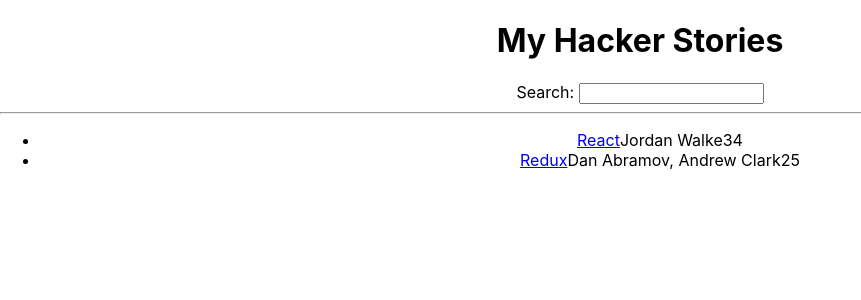
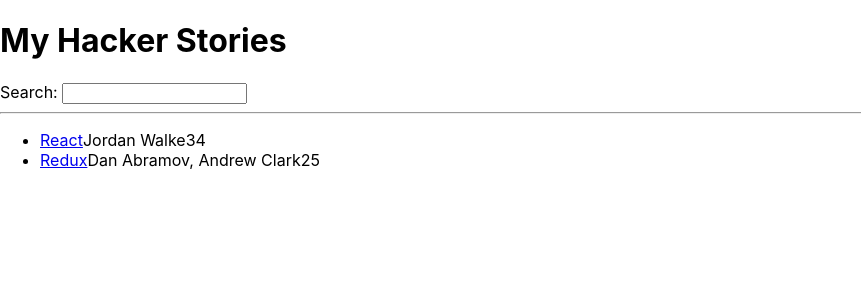
Before and after one commit to bmcalkins/hacker-stories, a React (Create React App) app: page / in a window 1280 px wide. Shown: the top 300 px of the page, without its empty margins (0-861 px from the left). Built offline with nearby package versions, Linux system fonts and the light colour scheme.

Commit message:
Update App.js

```diff
--- a/src/App.js
+++ b/src/App.js
@@ -1,42 +1,46 @@
+import * as React from 'react';
 
-import './App.css';
-
-const list = [
+const App = () => {
+  const stories = [
     {
       title: 'React',
-    url: 'https://reactjs.org/', author: 'Jordan Walke', num_comments: 3,
+      url: 'https://reactjs.org/',
+      author: 'Jordan Walke',
+      num_comments: 3,
       points: 4,
       objectID: 0,
-  }, {
+    },
+    {
       title: 'Redux',
-    url: 'https://redux.js.org/', author: 'Dan Abramov, Andrew Clark', num_comments: 2,
+      url: 'https://redux.js.org/',
+      author: 'Dan Abramov, Andrew Clark',
+      num_comments: 2,
       points: 5,
       objectID: 1,
-  },];
+    },
+  ];
 
-const App = () => {
   const handleChange = (event) => {
     console.log(event.target.value);
   };
 
   return (
-    <div className="App">
-      <h1> My Hacker Stories </h1>
-
+    <div>
+      <h1>My Hacker Stories</h1>
 
       <label htmlFor="search">Search: </label>
-      <input id="search" type="text" onChange={handleChange}/>
+      <input id="search" type="text" onChange={handleChange} />
 
       <hr />
-      <List />
 
+      <List list={stories} />
     </div>
   );
-}
+};
 
-const List = () => (
+const List = (props) => (
   <ul>
-    {list.map((item) => (
+    {props.list.map((item) => (
       <li key={item.objectID}>
         <span>
           <a href={item.url}>{item.title}</a>
```
Lines whose indentation alone changed are shown as unchanged.
